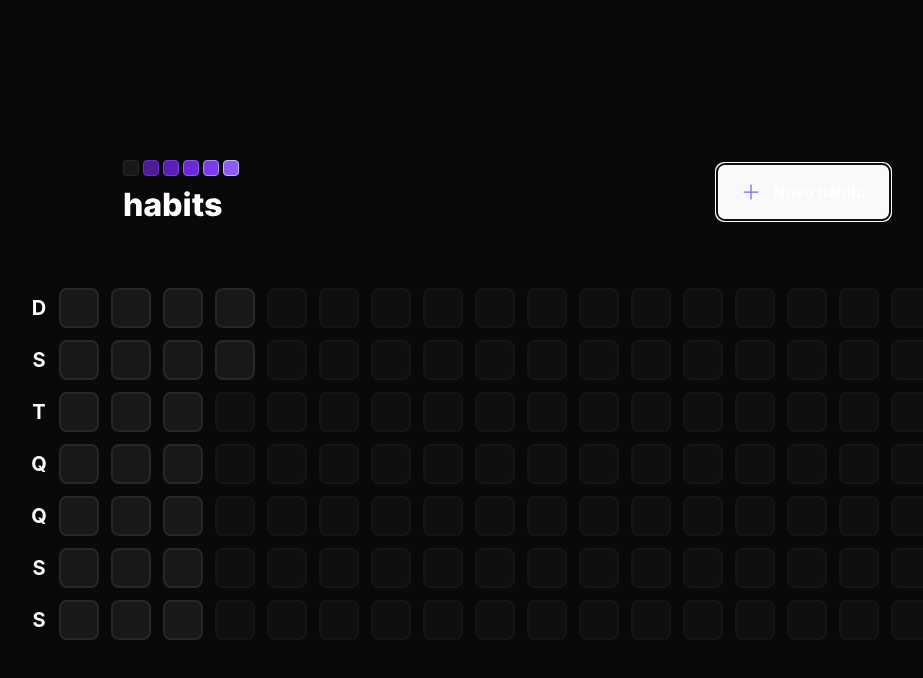
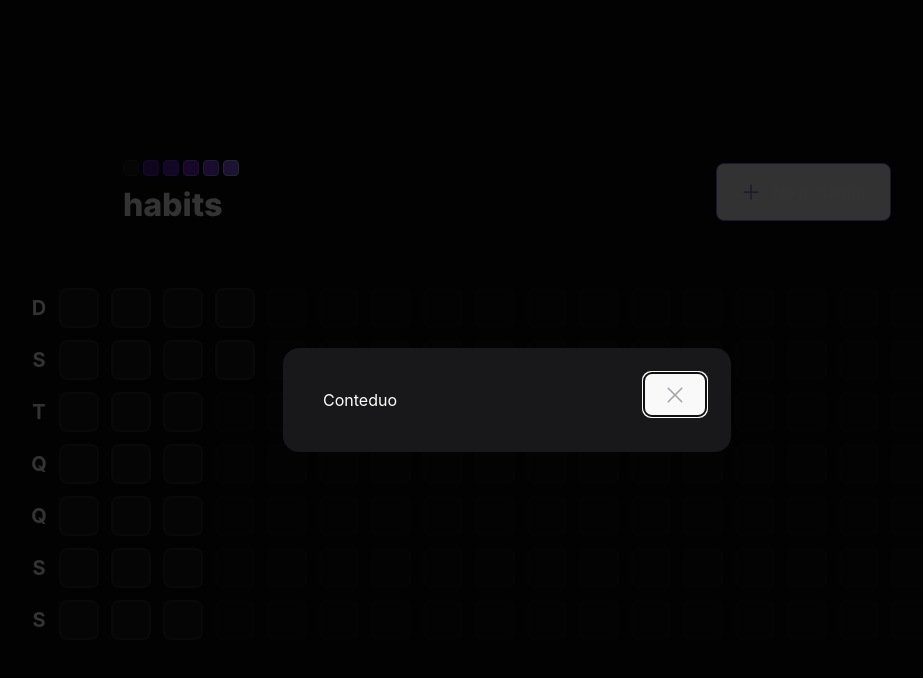
Before and after one commit to jamangueira7/app-habitos-react-nlw-setup, a React (Vite) app: page / in a window 1280 px wide. Both pictures are taken after a click on the button "Novo hábito". Shown: the top 678 px of the page, without its empty margins (133-1056 px from the left). Built offline with nearby package versions, Linux system fonts and the light colour scheme.

Commit message:
modal feito

```diff
--- a/package.json
+++ b/package.json
@@ -9,6 +9,7 @@
     "preview": "vite preview"
   },
   "dependencies": {
+    "@radix-ui/react-dialog": "^1.0.2",
     "dayjs": "^1.11.7",
     "phosphor-react": "^1.4.1",
     "react": "^18.2.0",
--- a/src/components/Header.tsx
+++ b/src/components/Header.tsx
@@ -1,20 +1,42 @@
-import { Plus } from 'phosphor-react';
+import { Plus, X } from 'phosphor-react';
+import * as Dialog from '@radix-ui/react-dialog';
 
 import logoImage from '../assets/logo.svg';
 
 export function Header() {
 
+
   return (
         <div className="w-full max-w-3xl mx-auto flex items-center justify-between">
           <img src={logoImage} alt="Habits" />
 
-          <button
-            type="button"
-            className="border border-violet-500 font-semibold rounded-lg px-6 py-4 flex items-center gap-3 hover:border-violent-300"
-          >
-            <Plus size={20} className="text-violet-500" />
-            Novo hábito
-          </button>
+          <Dialog.Root>
+            <Dialog.Trigger
+              type="button"
+              className="border border-violet-500 font-semibold rounded-lg px-6 py-4 flex items-center gap-3 hover:border-violent-300"
+            >
+              <Plus size={20} className="text-violet-500" />
+              Novo hábito
+            </Dialog.Trigger>
+
+            <Dialog.Portal>
+              <Dialog.Overlay
+                className="w-screen h-screen bg-black/80 fixed inset-0"
+              />
+              <Dialog.Content
+                className="absolute p-10 bg-zinc-900 rounded-2xl w-full max-w-md top-1/2 left-1/2 -translate-x-1/2 -translate-y-1/2"
+              >
+                <Dialog.Close
+                  className="absolute right-6 top-6 text-zinc-400 hover:text-zinc-200"
+                >
+                  <X size={24} aria-label="Fechar"/>
+                </Dialog.Close>
+                Conteduo
+              </Dialog.Content>
+            </Dialog.Portal>
+
+          </Dialog.Root>
+
         </div>
 
   );
```
Also changed, not shown: 1 other file (tests, documents, lock files or other folders).
